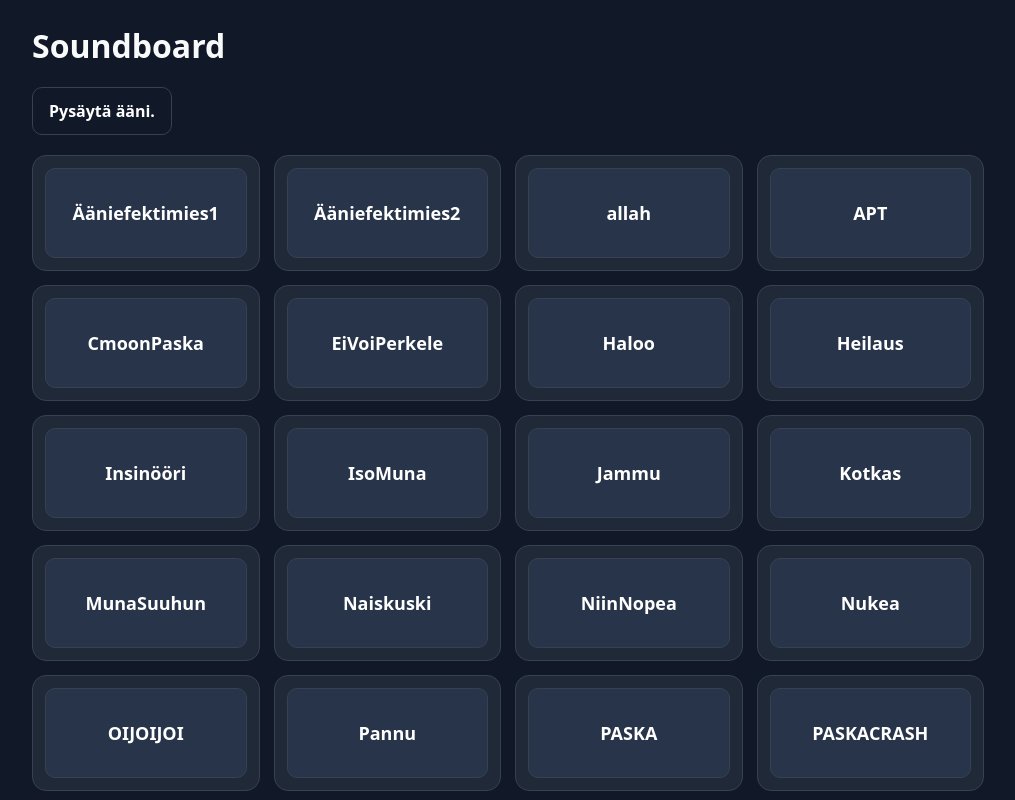
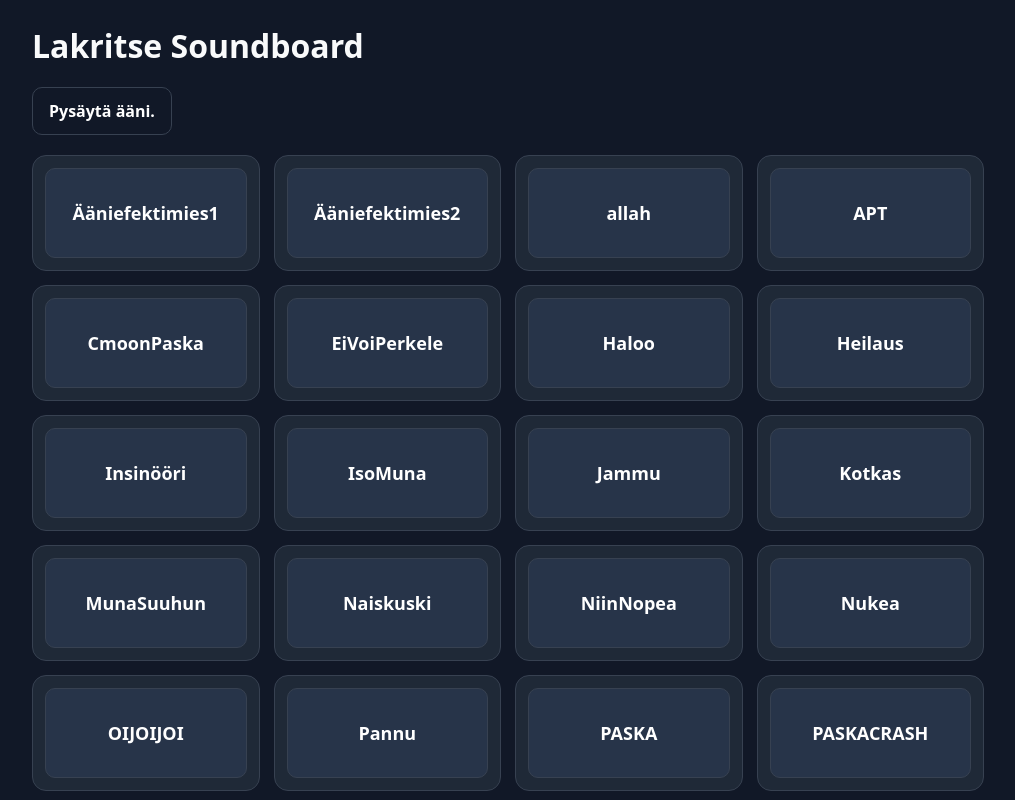
Before and after one commit to arzzga/Lakritse-Soundboard, a plain HTML site: page index.html in a window 1280 px wide. Shown: the top 800 px of the page, without its empty margins (132-1147 px from the left). Drawn offline with Linux system fonts and the light colour scheme.

Commit message:
Update index.html

```diff
--- a/index.html
+++ b/index.html
@@ -45,7 +45,7 @@
 </head>
 <body>
   <main class="wrap">
-    <h1>Soundboard</h1>
+    <h1>Lakritse Soundboard</h1>
 
     <div class="toolbar">
       <button id="stopAll" class="secondary" type="button">Pysäytä ääni.</button>
```
